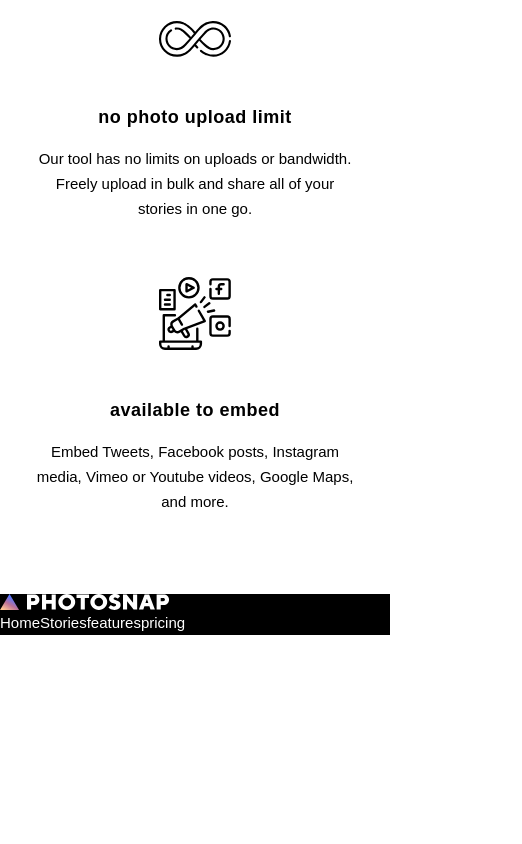
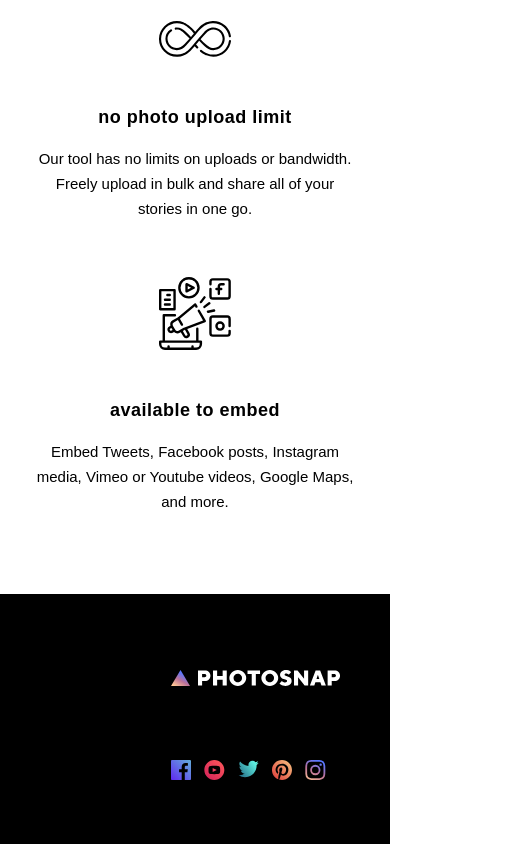
Before and after one commit to ortonb110/photosnap, a React (Create React App) app: page / in a window 390 px wide. Shown: the part 4038-4882 px from the top of the page, 522 px wide, since content can reach past the window. Before the commit the page ends 4673 px from the top, so only its background shows below. Built offline with nearby package versions, Linux system fonts and the light colour scheme.

Commit message:
Fixing Footer responsive issues

```diff
--- a/src/Components/Footer.jsx
+++ b/src/Components/Footer.jsx
@@ -2,7 +2,7 @@ import FooterLinks from "./FooterLinks"
 
 export default function Footer() {
   return (
-    <footer className="bg-black text-white w-full">
+    <footer className="bg-black text-white w-full px-[17.1rem] py-[6.4rem]">
         <FooterLinks/>
     </footer>
   )
--- a/src/Components/FooterLinks.jsx
+++ b/src/Components/FooterLinks.jsx
@@ -1,18 +1,53 @@
-import { NavLink } from "react-router-dom"
-import logo from '../assets/shared/desktop/logo-white.svg'
+import { NavLink } from "react-router-dom";
+import logo from "../assets/shared/desktop/logo-white.svg";
+import facebook from "../assets/shared/desktop/facebook.svg";
+import youtube from "../assets/shared/desktop/youtube.svg";
+import twitter from "../assets/shared/desktop/twitter.svg";
+import pinterest from "../assets/shared/desktop/pinterest.svg";
+import instagram from "../assets/shared/desktop/instagram.svg";
+
 export default function FooterLinks() {
   return (
-    <div>
-        <NavLink to={'/'}> <img src={logo} alt="Photosnap Logo" className=''/> </NavLink>
-        <div>
-            <NavLink to={'/'}>Home</NavLink>
-            <NavLink to={'stories'}>Stories</NavLink>
-            <NavLink to={'features'}>features</NavLink>
-            <NavLink to={'pricing'}>pricing</NavLink>
-        </div>
-        <div>
-
-        </div>
+    <div className="grid grid-rows-3 grid-flow-col w-[35.1rem] items-center relative h-[12.2rem]">
+      <NavLink to={"/"} className={`col-span-2`}>
+        {" "}
+        <img src={logo} alt="Photosnap Logo" className="w-[17rem]" />{" "}
+      </NavLink>
+      <div className="flex flex-col row-span-3 uppercase gap-2 font-bold tracking-[2px]">
+        <NavLink to={"/"}>Home</NavLink>
+        <NavLink to={"stories"}>Stories</NavLink>
+        <NavLink to={"features"}>features</NavLink>
+        <NavLink to={"pricing"}>pricing</NavLink>
+      </div>
+      <div className="col-span-end absolute bottom-0">
+        <ul className="flex gap-[1.3rem]">
+          <li>
+            <a href="#">
+              <img src={facebook} alt="" />
+            </a>
+          </li>
+          <li>
+            <a href="#">
+              <img src={youtube} alt="" />
+            </a>
+          </li>
+          <li>
+            <a href="#">
+              <img src={twitter} alt="" />
+            </a>
+          </li>
+          <li>
+            <a href="#">
+              <img src={pinterest} alt="" />
+            </a>
+          </li>
+          <li>
+            <a href="#">
+              <img src={instagram} alt="" />
+            </a>
+          </li>
+        </ul>
+      </div>
     </div>
-  )
+  );
 }
```
